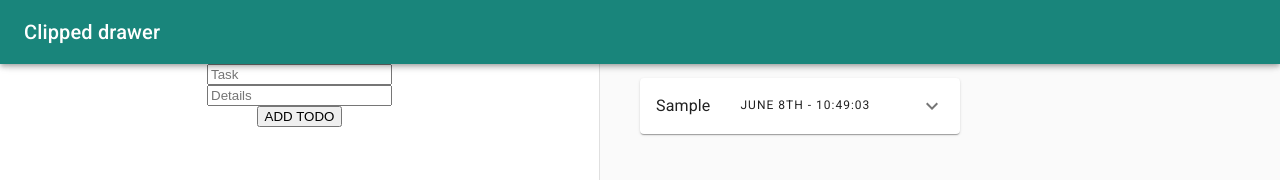
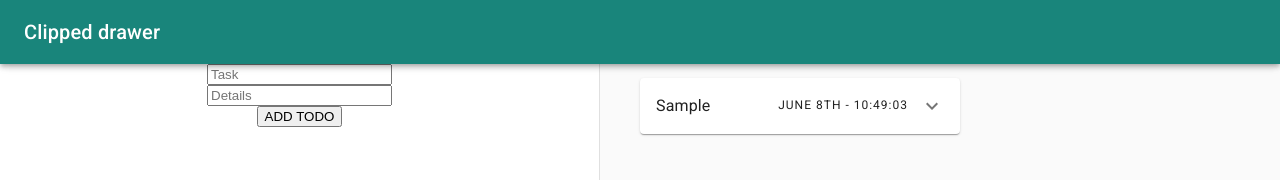
Before and after one commit to stevendelro/cs-todo-app, a React (Create React App) app: page / in a window 1280 px wide. Both pictures are taken after typing "Sample", "Sample" into the empty fields and a click on the button "ADD TODO". Shown: the top 180 px of the page. Built offline with nearby package versions, Linux system fonts and the light colour scheme.

Commit message:
fixed spacing issue with AccordianSummary in TaskListItem

```diff
--- a/src/components/HomePage/TaskListDisplay/TaskListItem.js
+++ b/src/components/HomePage/TaskListDisplay/TaskListItem.js
@@ -1,5 +1,5 @@
 import React from 'react';
-import { makeStyles } from '@material-ui/core/styles';
+import { makeStyles, withStyles } from '@material-ui/core/styles';
 import Accordion from '@material-ui/core/Accordion';
 import AccordionSummary from '@material-ui/core/AccordionSummary';
 import AccordionDetails from '@material-ui/core/AccordionDetails';
@@ -32,7 +32,7 @@ const useStyles = makeStyles(theme => ({
     alignItems: 'center',
   },
   summaryDate: {
-    marginLeft: '30px'
+    marginLeft: '30px',
   },
   detailsFooter: {
     display: 'flex',
@@ -43,21 +43,41 @@ const useStyles = makeStyles(theme => ({
   },
 }));
 
+const StyledAccordianSummary = withStyles(theme => {
+  const transition = {
+    duration: theme.transitions.duration.shortest,
+  };
+  return {
+    content: {
+      display: 'flex',
+      flexDirection: 'column',
+      flexGrow: 1,
+      transition: theme.transitions.create(['margin'], transition),
+      margin: '12px 0',
+      '&$expanded': {
+        margin: '20px 0',
+      },
+    },
+  };
+})(AccordionSummary);
+
 function TaskListItem(props) {
   const classes = useStyles();
   const handleFinish = () => props.finishedTask(props.id);
   const handleDelete = () => props.deleteTask(props.id);
   return (
     <Accordion className={classes.root}>
-      <AccordionSummary
+      <StyledAccordianSummary
         expandIcon={<ExpandMoreIcon />}
         aria-controls="panel1a-content"
         id="panel1a-header">
         <Box className={classes.summaryContainer}>
           <Typography>{props.task}</Typography>
-          <Typography className={classes.summaryDate} variant="overline">{props.dateCreated}</Typography>
+          <Typography className={classes.summaryDate} variant="overline">
+            {props.dateCreated}
+          </Typography>
         </Box>
-      </AccordionSummary>
+      </StyledAccordianSummary>
       <AccordionDetails className={classes.detailsContainer}>
         <Box>
           <Typography>
```
